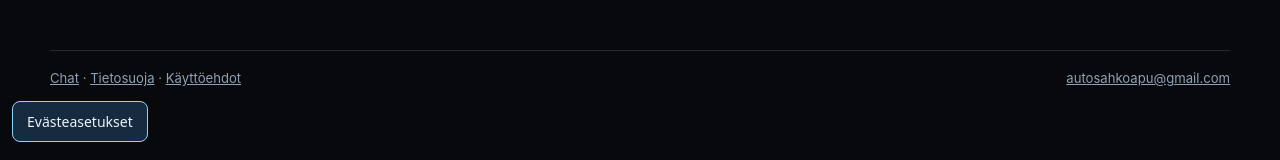
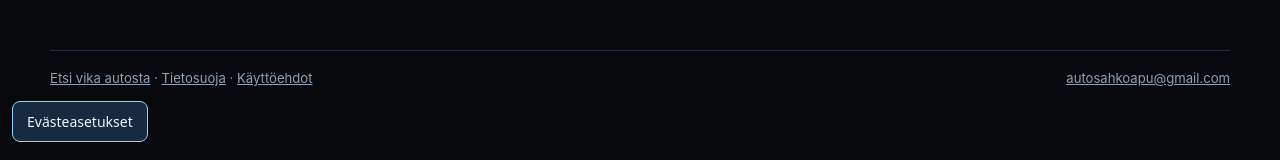
Before and after one commit to Okkim87/Autohuolto, a plain HTML site: page palvelu/index.html in a window 1280 px wide. Shown: the part 4461-4621 px from the top of the page. Drawn offline with Linux system fonts and the light colour scheme.

Commit message:
Rename chat navigation to Etsi vika autosta (#23)

```diff
--- a/palvelu/index.html
+++ b/palvelu/index.html
@@ -32,7 +32,7 @@
     </button>
 
     <nav id="main-nav" class="main-nav" aria-label="Päävalikko">
-      <a href="/#diagnoosi">Chat</a>
+      <a href="/#diagnoosi">Etsi vika autosta</a>
       <a href="/palvelu/#miten">Miten palvelu toimii</a>
       <a href="/palvelu/#oppaat">Oppaat</a>
       <a href="/palvelu/#kehityksessa">Testikoodi ja kehitys</a>
@@ -361,7 +361,7 @@
 </section>
 </main>
 <footer class="site-footer"><div class="container footer-bottom">
-<nav aria-label="Lisätiedot"><a href="/">Chat</a> · <a href="/tietosuoja/">Tietosuoja</a> · <a href="/kayttoehdot/">Käyttöehdot</a></nav>
+<nav aria-label="Lisätiedot"><a href="/">Etsi vika autosta</a> · <a href="/tietosuoja/">Tietosuoja</a> · <a href="/kayttoehdot/">Käyttöehdot</a></nav>
 <a href="mailto:autosahkoapu@gmail.com">autosahkoapu@gmail.com</a>
 </div></footer>
 <script src="/menu.js?v=20261011-1" defer></script>
```
Also changed, not shown: index.html (+1 -1 lines).
